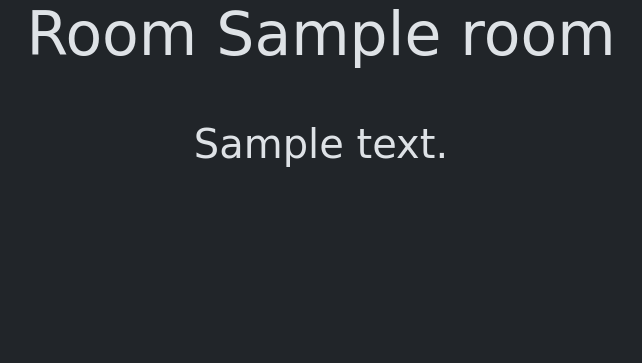
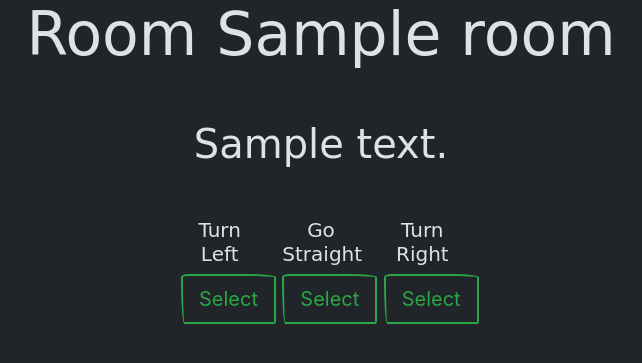
Before and after one commit to xPerSki/ManyManyRooms, a Flask app: template templates/game.html in a window 1280 px wide. Shown: the part 163-526 px from the top of the page, without its empty margins (319-961 px from the left). Run offline with Flask 3, Linux system fonts and the light colour scheme; the template is opened without the code that fills it: most values are stand-ins (such as "Sample title", 1, 10 or a date in 2020); some web fonts are replaced.

Commit message:
path selection added

```diff
--- a/templates/game.html
+++ b/templates/game.html
@@ -16,11 +16,12 @@
     </div>
 </nav>
 
-<!--Room-->
+<!--Room Description-->
 <div class="text-center left-right">
     <h1 class="room-title">Room {{ room }}</h1>
     <h1 class="desc">{{ description }}</h1>
 </div>
+<!--End of Room Description-->
 
 <!--Preparation Room-->
 {% if room == 0 %}
@@ -71,8 +72,51 @@
             </div>
         </div>
     </div>
+</div>
 {% endif %}
+<!--End of Preparation Room-->
+
+<!--Other Rooms-->
+{% if room > 0 %}
+<div class="text-center left-right">
+    <h2 class="desc" style="color: aqua;">Items in this room: {{ items }}</h2>
+    <h2 style="color: red;">Enemies in this room: {{ enemies }}</h2>
 </div>
+{% endif %}
+
+<!--End of Other Rooms-->
+
+<!--Final Room-->
+
+
+<!--End of Final Room-->
+
+<!--Path Selection-->
+<div class="desc big-left-right">
+    <div class="row">
+        <div class="col-4 text-center">
+            <h5>Turn Left</h5>
+            <a href="{{ url_for('room', room_number=room+left) }}">
+                <button class="btn btn-outline-success btn-lg">Select</button>
+            </a>
+        </div>
+
+        <div class="col-4 text-center">
+            <h5>Go Straight</h5>
+            <a href="{{ url_for('room', room_number=room+straight) }}">
+                <button class="btn btn-outline-success btn-lg">Select</button>
+            </a>
+        </div>
+
+        <div class="col-4 text-center">
+            <h5>Turn Right</h5>
+            <a href="{{ url_for('room', room_number=room+right) }}">
+                <button class="btn btn-outline-success btn-lg">Select</button>
+            </a>
+        </div>
+    </div>
+</div>
+<!--End of Path Selection-->
 
 <script src="https://cdn.jsdelivr.net/npm/bootstrap@5.3.3/dist/js/bootstrap.bundle.min.js"
         integrity="sha384-YvpcrYf0tY3lHB60NNkmXc5s9fDVZLESaAA55NDzOxhy9GkcIdslK1eN7N6jIeHz"
```
